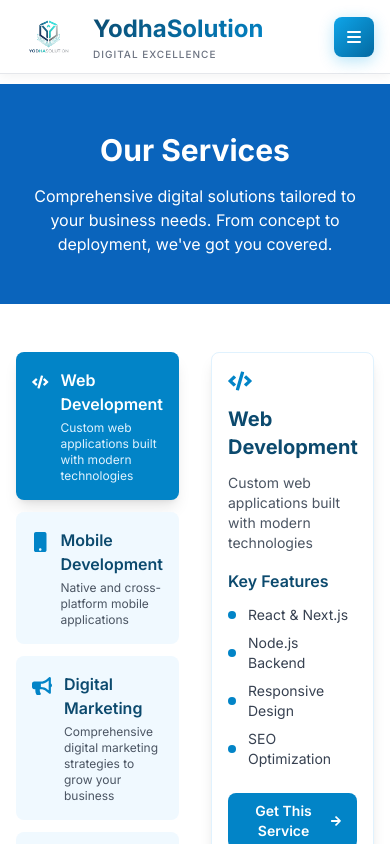
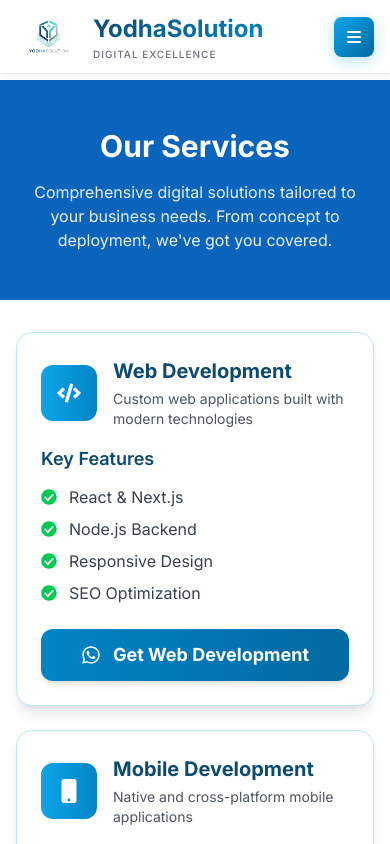
Before and after one commit to gaurabsap/yodhaSolution-portfolio, a React (Vite) app: page /services in a window 390 px wide. Shown: the top 844 px of the page. Built offline with nearby package versions, Linux system fonts and the light colour scheme.

Commit message:
update service page

```diff
--- a/src/pages/Services.jsx
+++ b/src/pages/Services.jsx
@@ -8,7 +8,9 @@ import {
   FaBullhorn,
   FaSearch,
   FaPalette,
-  FaArrowRight
+  FaArrowRight,
+  FaWhatsapp,
+  FaCheckCircle
 } from 'react-icons/fa'
 
 const Services = () => {
@@ -60,11 +62,12 @@ const Services = () => {
   const whatsappNumber = '9779845052953'
   const whatsappMessage = 'Hello YodhaSolution! I would like to discuss a project with you.'
   const whatsappUrl = `https://wa.me/${whatsappNumber}?text=${encodeURIComponent(whatsappMessage)}`
+
   const handleWhatsAppClick = () => {
     window.open(whatsappUrl, '_blank')
   }
 
-  // Set active service based on URL hash when component mounts
+  // Set active service based on URL hash
   useEffect(() => {
     const hash = window.location.hash.replace('#', '')
     if (hash) {
@@ -82,7 +85,8 @@ const Services = () => {
     // Update URL with hash
     window.history.pushState(null, '', `#${serviceId}`)
 
-    // Smooth scroll to the element
+    // Smooth scroll to the element on desktop
+    if (window.innerWidth >= 768) {
       setTimeout(() => {
         const element = document.getElementById(serviceId)
         if (element) {
@@ -90,23 +94,24 @@ const Services = () => {
         }
       }, 100)
     }
+  }
 
   const ActiveIcon = services[activeService].icon
 
   return (
-    <div className="pt-1">
+    <div className="pt-0 w-full overflow-x-hidden">
       {/* Hero Section */}
-      <section className="py-12 md:py-20 bg-[#0A64BC]">
-        <div className="max-w-7xl mx-auto px-4">
+      <section className="py-12 md:py-20 bg-[#0A64BC] w-full">
+        <div className="w-full px-4 max-w-7xl mx-auto">
           <motion.div
             initial={{ opacity: 0, y: 30 }}
             animate={{ opacity: 1, y: 0 }}
             className="text-center"
           >
-            <h1 className="text-3xl md:text-4xl lg:text-5xl font-bold text-white mb-4 md:mb-6">
+            <h1 className="text-3xl sm:text-4xl md:text-5xl lg:text-6xl font-bold text-white mb-4 md:mb-6">
               Our Services
             </h1>
-            <p className="text-base md:text-lg lg:text-xl text-white max-w-3xl mx-auto">
+            <p className="text-base md:text-lg lg:text-xl text-white/90 max-w-3xl mx-auto">
               Comprehensive digital solutions tailored to your business needs.
               From concept to deployment, we've got you covered.
             </p>
@@ -114,13 +119,91 @@ const Services = () => {
         </div>
       </section>
 
-      {/* Services Grid */}
+      {/* Mobile Layout - Simple Vertical List (KEEP THIS) */}
+      <div className="md:hidden w-full px-4">
+        <div className="max-w-md mx-auto w-full">
+          {/* Service Cards */}
+          <div className="py-8 space-y-6 w-full">
+            {services.map((service, index) => {
+              const Icon = service.icon
+              return (
+                <motion.div
+                  key={service.id}
+                  initial={{ opacity: 0, y: 20 }}
+                  animate={{ opacity: 1, y: 0 }}
+                  transition={{ delay: index * 0.1 }}
+                  className="bg-white rounded-2xl shadow-lg border border-blue-200 overflow-hidden w-full"
+                >
+                  {/* Service Header */}
+                  <div className="p-6">
+                    <div className="flex items-center gap-4 mb-4">
+                      <div className="w-14 h-14 bg-gradient-to-r from-blue-500 to-blue-600 rounded-xl flex items-center justify-center">
+                        <Icon className="text-2xl text-white" />
+                      </div>
+                      <div className="flex-1">
+                        <h3 className="text-xl font-bold text-blue-900">{service.title}</h3>
+                        <p className="text-gray-600 text-sm mt-1">{service.description}</p>
+                      </div>
+                    </div>
+
+                    {/* Features */}
+                    <div className="mb-6">
+                      <h4 className="text-lg font-semibold text-blue-900 mb-3">Key Features</h4>
+                      <ul className="space-y-2">
+                        {service.features.map((feature, idx) => (
+                          <li key={idx} className="flex items-center">
+                            <FaCheckCircle className="text-green-500 mr-3 flex-shrink-0" />
+                            <span className="text-gray-700">{feature}</span>
+                          </li>
+                        ))}
+                      </ul>
+                    </div>
+
+                    {/* Action Button */}
+                    <button
+                      onClick={handleWhatsAppClick}
+                      className="w-full bg-gradient-to-r from-blue-600 to-blue-700 text-white py-3 rounded-xl font-bold hover:from-blue-700 hover:to-blue-800 transition-all duration-300 flex items-center justify-center gap-3 text-lg shadow-md hover:shadow-lg"
+                    >
+                      <FaWhatsapp className="text-xl" />
+                      Get {service.title}
+                    </button>
+                  </div>
+                </motion.div>
+              )
+            })}
+          </div>
+
+          {/* Mobile CTA */}
+          <div className="py-8">
+            <motion.div
+              initial={{ opacity: 0, y: 20 }}
+              whileInView={{ opacity: 1, y: 0 }}
+              className="bg-gradient-to-r from-blue-900 to-indigo-900 rounded-2xl p-6 text-center text-white"
+            >
+              <h3 className="text-xl font-bold mb-4">Need Custom Solutions?</h3>
+              <p className="text-blue-100 mb-6">
+                We can tailor our services to meet your specific business requirements.
+              </p>
+              <button
+                onClick={handleWhatsAppClick}
+                className="w-full bg-white text-blue-900 py-4 rounded-xl font-bold hover:bg-blue-50 transition-colors flex items-center justify-center gap-3 text-lg"
+              >
+                <FaWhatsapp className="text-xl" />
+                Discuss Your Project
+              </button>
+            </motion.div>
+          </div>
+        </div>
+      </div>
+
+      {/* Desktop Layout - REVERTED TO ORIGINAL */}
+      <div className="hidden md:block">
         <section className="py-12 md:py-20 bg-white">
           <div className="max-w-7xl mx-auto px-4">
             <div className="grid grid-cols-1 lg:grid-cols-2 gap-8 lg:gap-12">
 
-            {/* Service List */}
-            <div className="space-y-3 md:space-y-4 lg:space-y-6">
+              {/* Service List - Left Side */}
+              <div className="space-y-4 lg:space-y-6">
                 {services.map((service, index) => {
                   const Icon = service.icon
                   return (
@@ -130,8 +213,9 @@ const Services = () => {
                       initial={{ opacity: 0, x: -30 }}
                       whileInView={{ opacity: 1, x: 0 }}
                       transition={{ delay: index * 0.1 }}
-                    className={`p-4 md:p-6 rounded-lg cursor-pointer transition-all ${activeService === index
-                        ? 'bg-blue-600 text-white shadow-lg'
+                      className={`p-4 md:p-6 rounded-lg cursor-pointer transition-all duration-300 ${
+                        activeService === index
+                          ? 'bg-blue-600 text-white shadow-lg scale-[1.02]'
                           : 'bg-blue-50 text-blue-900 hover:bg-blue-100'
                       }`}
                       onClick={() => handleServiceClick(index)}
@@ -139,12 +223,15 @@ const Services = () => {
                     >
                       <div className="flex items-start">
                         <Icon
-                        className={`text-xl md:text-2xl mr-3 md:mr-4 mt-1 md:mt-0 ${activeService === index ? 'text-white' : 'text-blue-600'
+                          className={`text-xl md:text-2xl mr-3 md:mr-4 mt-1 md:mt-0 ${
+                            activeService === index ? 'text-white' : 'text-blue-600'
                           }`}
                         />
                         <div className="flex-1">
                           <h3 className="text-base md:text-lg lg:text-xl font-semibold mb-1 md:mb-2">{service.title}</h3>
-                        <p className={`text-xs md:text-sm lg:text-base ${activeService === index ? 'text-blue-100' : 'text-gray-600'}`}>
+                          <p className={`text-xs md:text-sm lg:text-base ${
+                            activeService === index ? 'text-blue-100' : 'text-gray-600'
+                          }`}>
                             {service.description}
                           </p>
                         </div>
@@ -154,7 +241,7 @@ const Services = () => {
                 })}
               </div>
 
-            {/* Service Details */}
+              {/* Service Details - Right Side */}
               <motion.div
                 key={activeService}
                 initial={{ opacity: 0, x: 30 }}
@@ -201,11 +288,10 @@ const Services = () => {
                   </button>
                 </motion.div>
               </motion.div>
-
             </div>
           </div>
         </section>
-
+      </div>
     </div>
   )
 }
```
Lines whose indentation alone changed are shown as unchanged.
